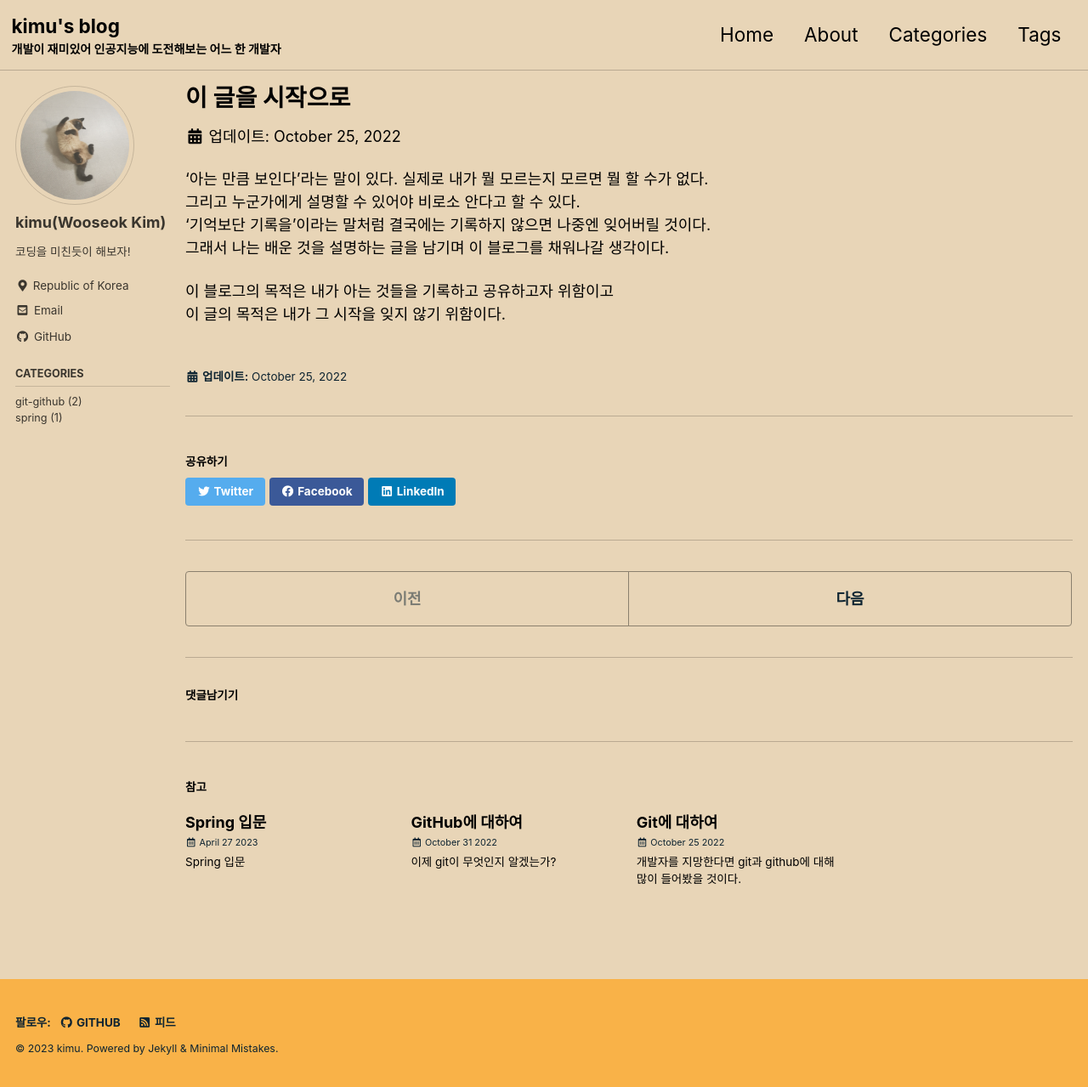
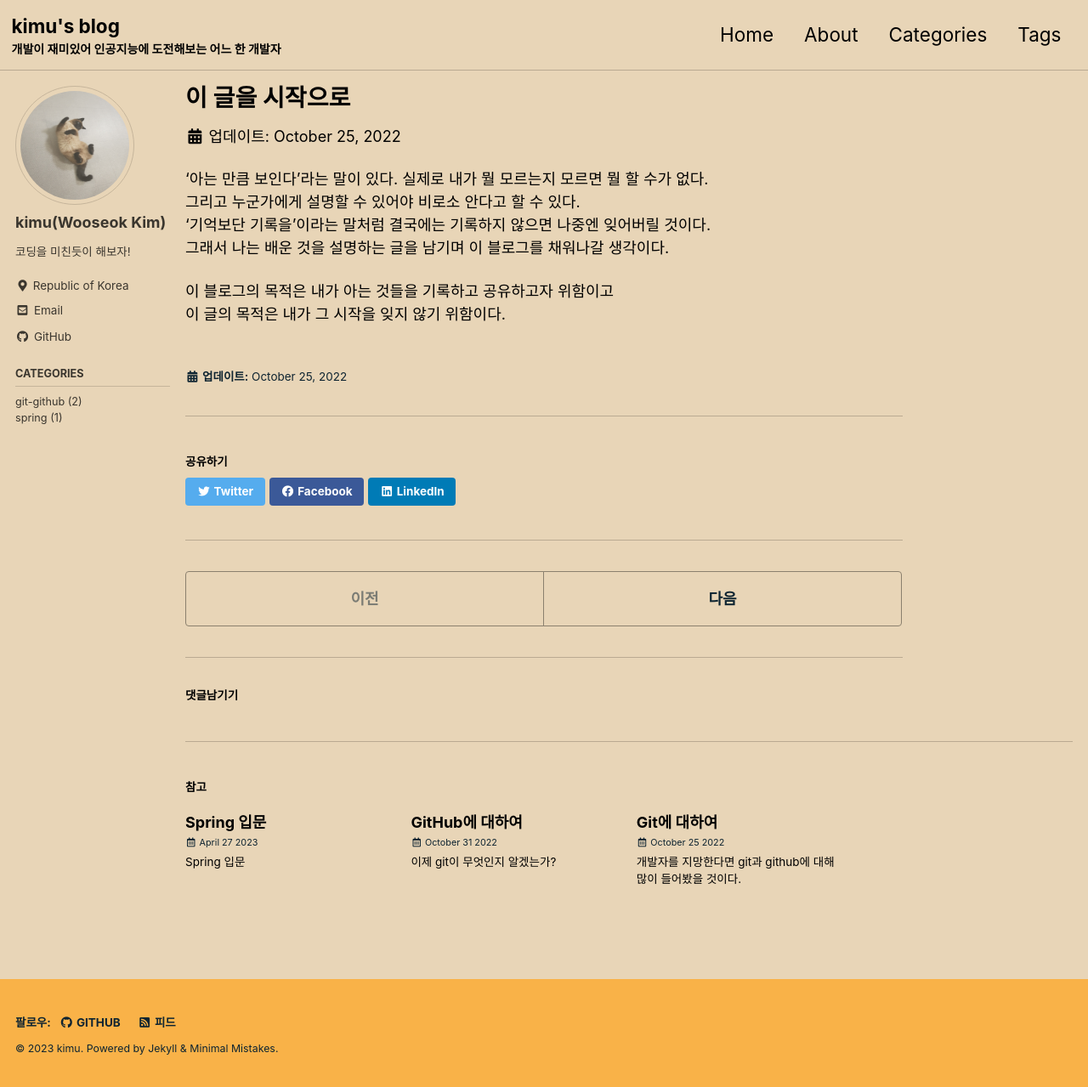
Before and after one commit to kws9208/kws9208.github.io, a Jekyll site: the page built from _posts/2022-10-25-first-post.md, in a window 1280 px wide and 1279 px high. Shown: the whole window at 85% size. Built offline with Jekyll 4.4.1, drawn with Linux system fonts in a browser that asks for light colours; cached includes are drawn as plain includes; comment, search, counter and statistics services are not loaded.

Commit message:
rollback right sidebar padding

```diff
--- a/_sass/minimal-mistakes/_page.scss
+++ b/_sass/minimal-mistakes/_page.scss
@@ -39,12 +39,12 @@ body {
   @include breakpoint($large) {
     float: right;
     width: calc(100% - #{$right-sidebar-width-narrow});
-    padding-right: 0; // $right-sidebar-width-narrow;
+    padding-right: $right-sidebar-width-narrow;
   }
 
   @include breakpoint($x-large) {
     width: calc(100% - #{$right-sidebar-width});
-    padding-right: 0; // $right-sidebar-width;
+    padding-right: $right-sidebar-width;
   }
 
   .page__inner-wrap {
```
